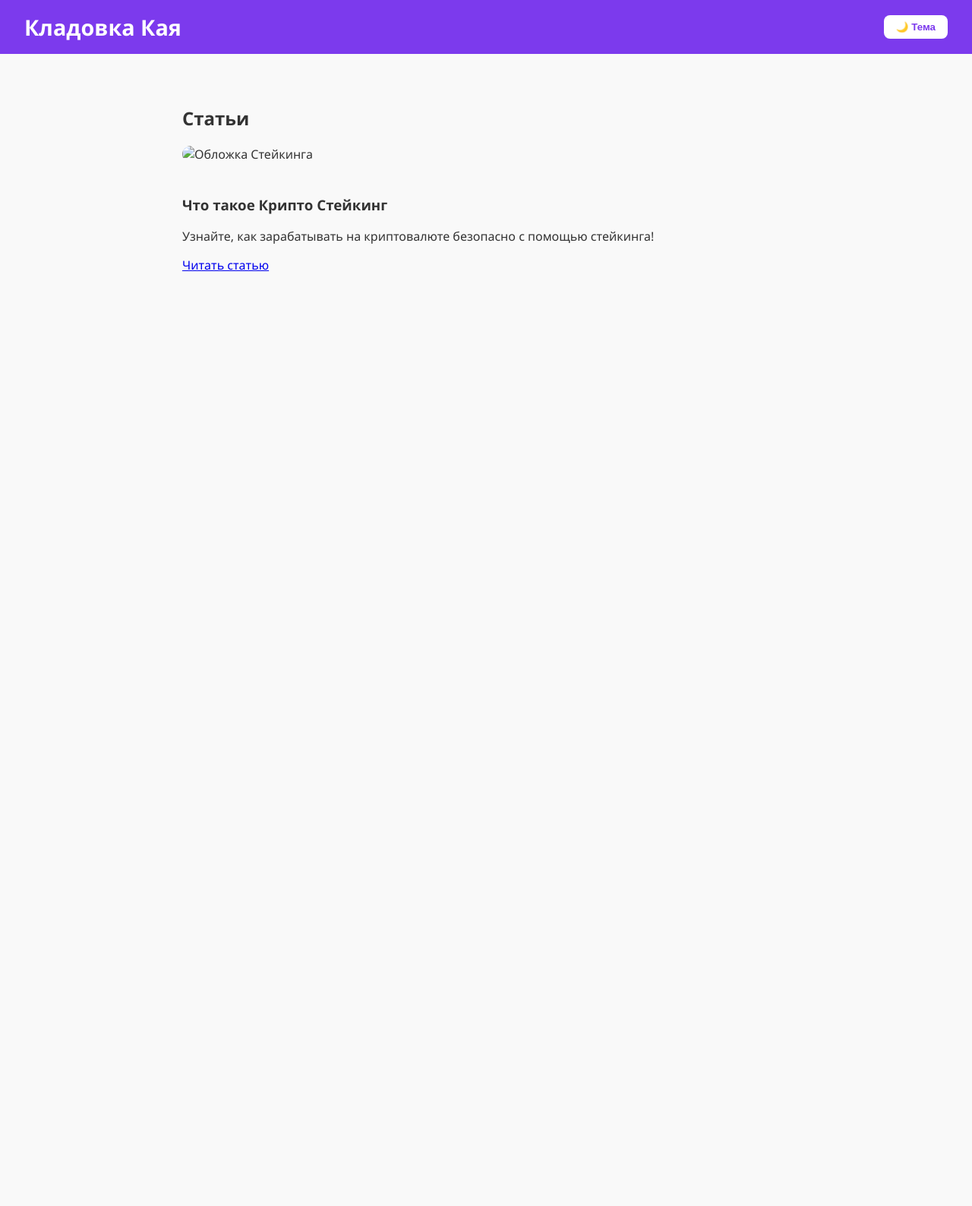
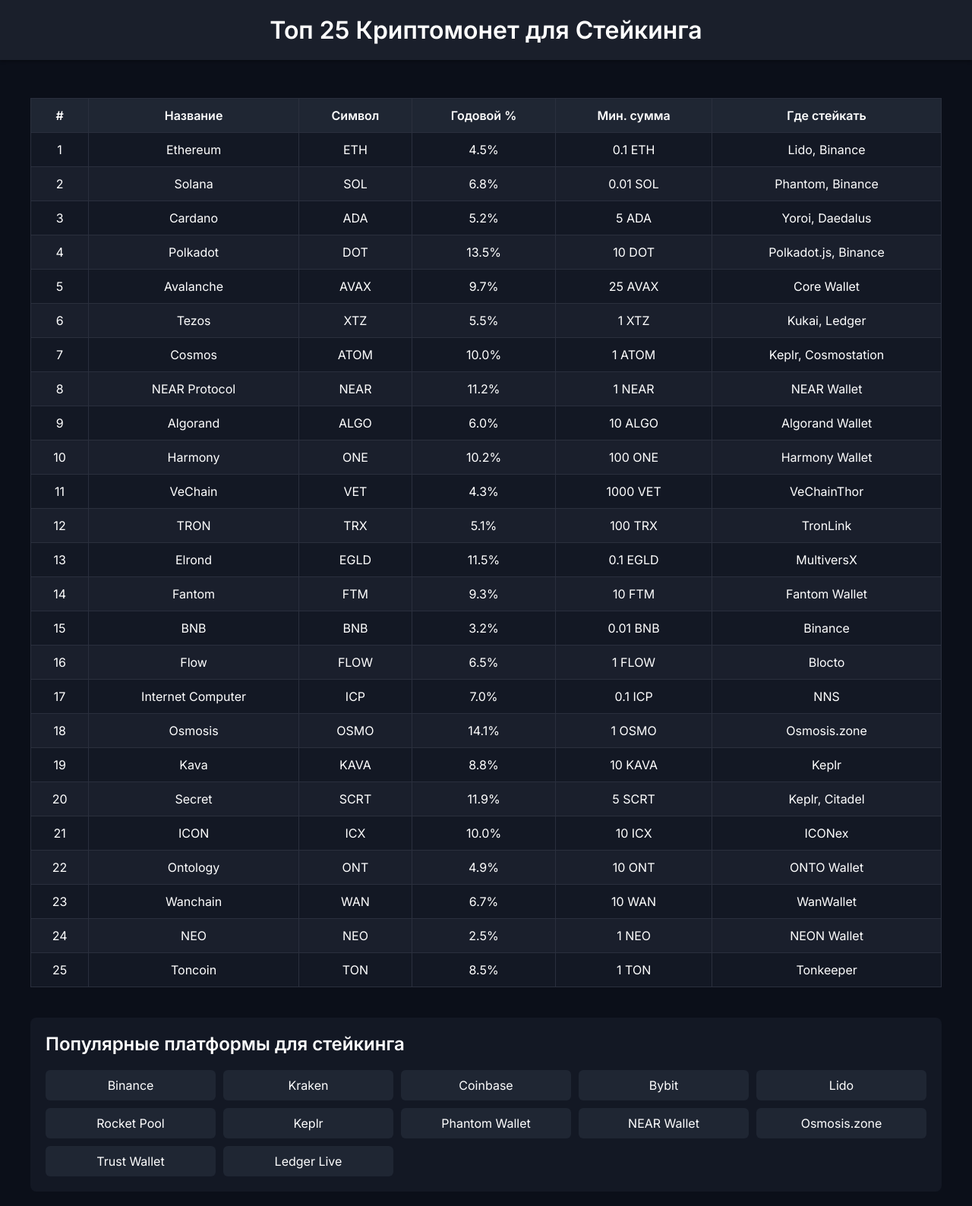
Before and after one commit to kayoosh2009/-, a plain HTML site: page index.html in a window 1280 px wide. Shown: the whole page at 76% size. Before the commit the page ends 800 px from the top, so only its background shows below. Drawn offline with Linux system fonts and the light colour scheme.

Commit message:
Update index.html

```diff
--- a/index.html
+++ b/index.html
@@ -1,46 +1,138 @@
-<!-- index.html -->
-<!DOCTYPE html>
-<html lang="ru">
+<!DOCTYPE html><html lang="ru">
 <head>
-    <meta charset="UTF-8">
-    <meta name="viewport" content="width=device-width, initial-scale=1.0">
-    <title>Кладовка Кая</title>
-    <link rel="stylesheet" href="style.css">
+  <meta charset="UTF-8" />
+  <meta name="viewport" content="width=device-width, initial-scale=1.0" />
+  <title>Топ 25 Криптомонет для Стейкинга | Кладовка Кая</title>
+  <link href="https://fonts.googleapis.com/css2?family=Inter:wght@400;600&display=swap" rel="stylesheet">
+  <style>
+    body {
+      margin: 0;
+      padding: 0;
+      font-family: 'Inter', sans-serif;
+      background: #0b0f19;
+      color: #ffffff;
+    }
+    header {
+      background-color: #1a1f2b;
+      padding: 20px;
+      text-align: center;
+      box-shadow: 0 2px 4px rgba(0, 0, 0, 0.3);
+    }
+    header h1 {
+      margin: 0;
+      font-size: 2rem;
+    }
+    main {
+      padding: 20px;
+      max-width: 1200px;
+      margin: auto;
+    }
+    table {
+      width: 100%;
+      border-collapse: collapse;
+      margin-top: 30px;
+      background-color: #131824;
+    }
+    th, td {
+      padding: 12px;
+      border: 1px solid #2a2f3d;
+      text-align: center;
+    }
+    th {
+      background-color: #1f2633;
+      font-weight: 600;
+    }
+    tr:nth-child(even) {
+      background-color: #1a1f2c;
+    }
+    tr:hover {
+      background-color: #242b3c;
+    }
+    .staking-platforms {
+      margin-top: 40px;
+      background-color: #131824;
+      padding: 20px;
+      border-radius: 8px;
+    }
+    .staking-platforms h2 {
+      margin-top: 0;
+      font-size: 1.5rem;
+    }
+    .platform-list {
+      display: grid;
+      grid-template-columns: repeat(auto-fit, minmax(200px, 1fr));
+      gap: 10px;
+      margin-top: 10px;
+    }
+    .platform-list div {
+      background-color: #1f2633;
+      padding: 10px;
+      border-radius: 6px;
+      text-align: center;
+    }
+  </style>
 </head>
 <body>
   <header>
-        <h1>Кладовка Кая</h1>
-        <button id="theme-toggle">🌙 Тема</button>
+    <h1>Топ 25 Криптомонет для Стейкинга</h1>
   </header>
-
   <main>
-        <section class="article-list">
-            <h2>Статьи</h2>
-
-            <div class="article-preview">
-                <img src="img/Что такое Крипто Стейкинг.png" alt="Обложка Стейкинга" class="cover-image">
-                <h3>Что такое Крипто Стейкинг</h3>
-                <p>Узнайте, как зарабатывать на криптовалюте безопасно с помощью стейкинга!</p>
-                <a href="S1.html" class="button">Читать статью</a>
+    <table>
+      <thead>
+        <tr>
+          <th>#</th>
+          <th>Название</th>
+          <th>Символ</th>
+          <th>Годовой %</th>
+          <th>Мин. сумма</th>
+          <th>Где стейкать</th>
+        </tr>
+      </thead>
+      <tbody>
+        <tr><td>1</td><td>Ethereum</td><td>ETH</td><td>4.5%</td><td>0.1 ETH</td><td>Lido, Binance</td></tr>
+        <tr><td>2</td><td>Solana</td><td>SOL</td><td>6.8%</td><td>0.01 SOL</td><td>Phantom, Binance</td></tr>
+        <tr><td>3</td><td>Cardano</td><td>ADA</td><td>5.2%</td><td>5 ADA</td><td>Yoroi, Daedalus</td></tr>
+        <tr><td>4</td><td>Polkadot</td><td>DOT</td><td>13.5%</td><td>10 DOT</td><td>Polkadot.js, Binance</td></tr>
+        <tr><td>5</td><td>Avalanche</td><td>AVAX</td><td>9.7%</td><td>25 AVAX</td><td>Core Wallet</td></tr>
+        <tr><td>6</td><td>Tezos</td><td>XTZ</td><td>5.5%</td><td>1 XTZ</td><td>Kukai, Ledger</td></tr>
+        <tr><td>7</td><td>Cosmos</td><td>ATOM</td><td>10.0%</td><td>1 ATOM</td><td>Keplr, Cosmostation</td></tr>
+        <tr><td>8</td><td>NEAR Protocol</td><td>NEAR</td><td>11.2%</td><td>1 NEAR</td><td>NEAR Wallet</td></tr>
+        <tr><td>9</td><td>Algorand</td><td>ALGO</td><td>6.0%</td><td>10 ALGO</td><td>Algorand Wallet</td></tr>
+        <tr><td>10</td><td>Harmony</td><td>ONE</td><td>10.2%</td><td>100 ONE</td><td>Harmony Wallet</td></tr>
+        <tr><td>11</td><td>VeChain</td><td>VET</td><td>4.3%</td><td>1000 VET</td><td>VeChainThor</td></tr>
+        <tr><td>12</td><td>TRON</td><td>TRX</td><td>5.1%</td><td>100 TRX</td><td>TronLink</td></tr>
+        <tr><td>13</td><td>Elrond</td><td>EGLD</td><td>11.5%</td><td>0.1 EGLD</td><td>MultiversX</td></tr>
+        <tr><td>14</td><td>Fantom</td><td>FTM</td><td>9.3%</td><td>10 FTM</td><td>Fantom Wallet</td></tr>
+        <tr><td>15</td><td>BNB</td><td>BNB</td><td>3.2%</td><td>0.01 BNB</td><td>Binance</td></tr>
+        <tr><td>16</td><td>Flow</td><td>FLOW</td><td>6.5%</td><td>1 FLOW</td><td>Blocto</td></tr>
+        <tr><td>17</td><td>Internet Computer</td><td>ICP</td><td>7.0%</td><td>0.1 ICP</td><td>NNS</td></tr>
+        <tr><td>18</td><td>Osmosis</td><td>OSMO</td><td>14.1%</td><td>1 OSMO</td><td>Osmosis.zone</td></tr>
+        <tr><td>19</td><td>Kava</td><td>KAVA</td><td>8.8%</td><td>10 KAVA</td><td>Keplr</td></tr>
+        <tr><td>20</td><td>Secret</td><td>SCRT</td><td>11.9%</td><td>5 SCRT</td><td>Keplr, Citadel</td></tr>
+        <tr><td>21</td><td>ICON</td><td>ICX</td><td>10.0%</td><td>10 ICX</td><td>ICONex</td></tr>
+        <tr><td>22</td><td>Ontology</td><td>ONT</td><td>4.9%</td><td>10 ONT</td><td>ONTO Wallet</td></tr>
+        <tr><td>23</td><td>Wanchain</td><td>WAN</td><td>6.7%</td><td>10 WAN</td><td>WanWallet</td></tr>
+        <tr><td>24</td><td>NEO</td><td>NEO</td><td>2.5%</td><td>1 NEO</td><td>NEON Wallet</td></tr>
+        <tr><td>25</td><td>Toncoin</td><td>TON</td><td>8.5%</td><td>1 TON</td><td>Tonkeeper</td></tr>
+      </tbody>
+    </table>
+    <section class="staking-platforms">
+      <h2>Популярные платформы для стейкинга</h2>
+      <div class="platform-list">
+        <div>Binance</div>
+        <div>Kraken</div>
+        <div>Coinbase</div>
+        <div>Bybit</div>
+        <div>Lido</div>
+        <div>Rocket Pool</div>
+        <div>Keplr</div>
+        <div>Phantom Wallet</div>
+        <div>NEAR Wallet</div>
+        <div>Osmosis.zone</div>
+        <div>Trust Wallet</div>
+        <div>Ledger Live</div>
       </div>
     </section>
   </main>
-
-    <script>
-        // Переключение темы
-        const themeToggle = document.getElementById('theme-toggle');
-        if (localStorage.getItem('theme') === 'dark') {
-            document.body.classList.add('dark');
-        }
-
-        themeToggle.addEventListener('click', () => {
-            document.body.classList.toggle('dark');
-            if (document.body.classList.contains('dark')) {
-                localStorage.setItem('theme', 'dark');
-            } else {
-                localStorage.setItem('theme', 'light');
-            }
-        });
-    </script>
 </body>
 </html>
```
Lines whose indentation alone changed are shown as unchanged.
